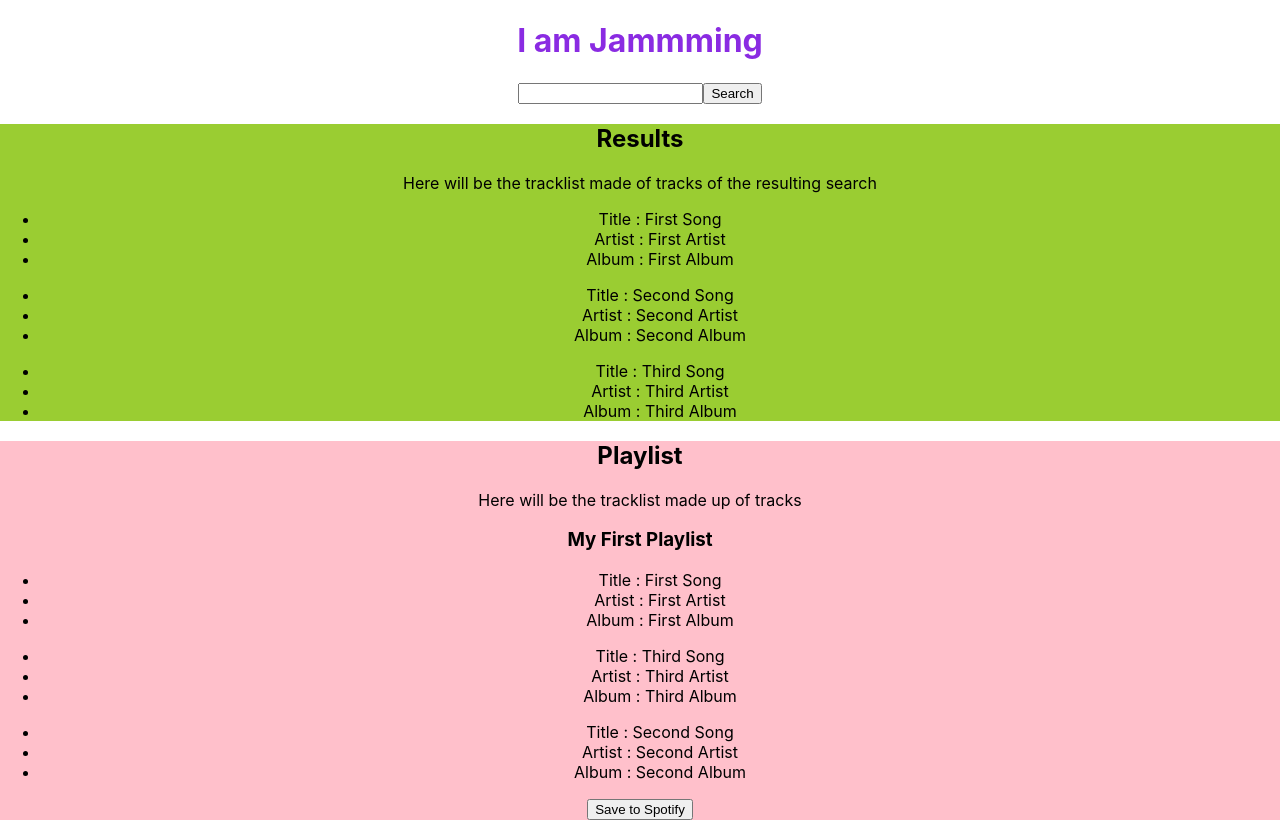
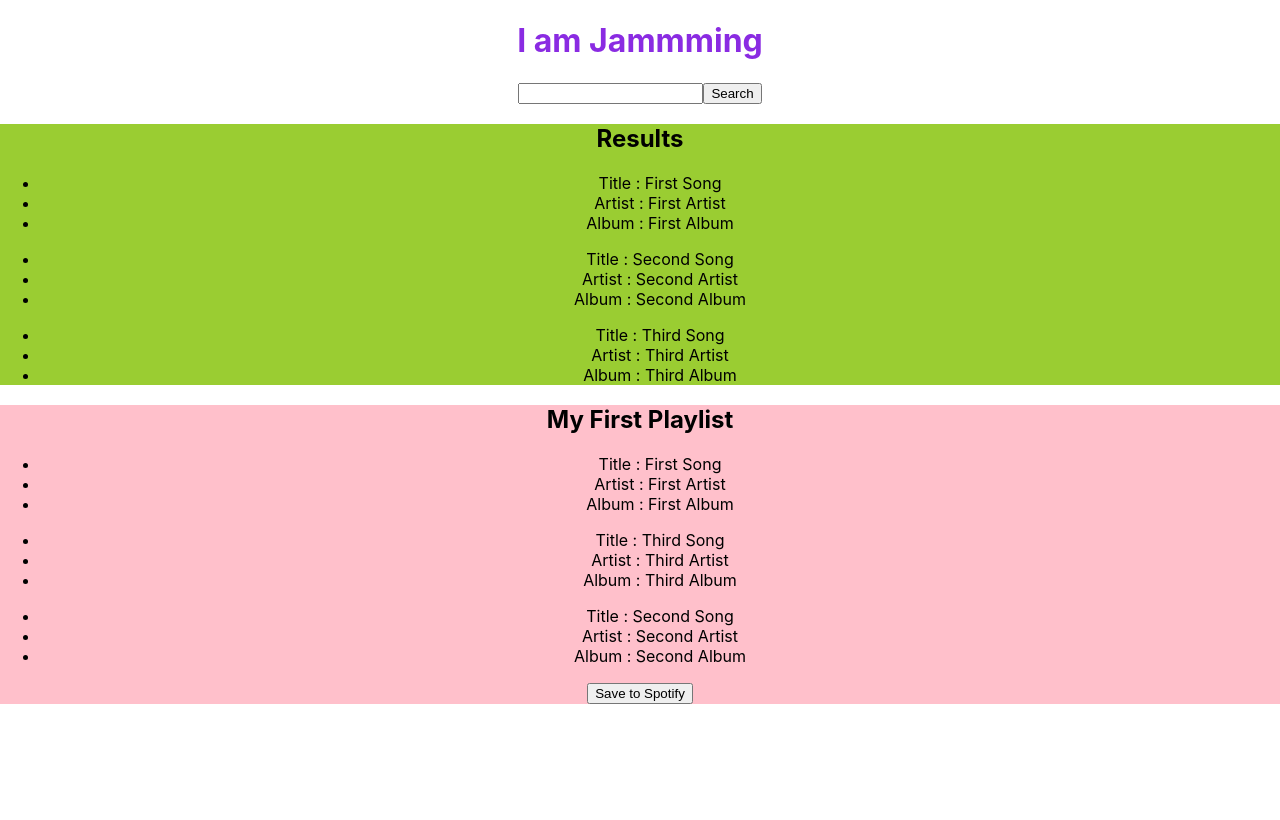
Before and after one commit to WhiteUnicorn95/jammming, a React (Create React App) app: page / in a window 1280 px wide. Built offline with nearby package versions, Linux system fonts and the light colour scheme.

Commit message:
delete placeholders in searchResults and Playlist

```diff
--- a/src/components/Playlist.js
+++ b/src/components/Playlist.js
@@ -5,9 +5,7 @@ import Tracklist from './Tracklist';
 function Playlist({playlist}) {
 
     return <div className = {styles.maindiv}>
-        <h2>Playlist</h2>
-        <p>Here will be the tracklist made up of tracks</p>
-        <h3>{playlist.name}</h3>
+        <h2>{playlist.name}</h2>
         <Tracklist songs={playlist.songs} />
         <button>Save to Spotify</button>
     </div>;
--- a/src/components/SearchResults.js
+++ b/src/components/SearchResults.js
@@ -1,12 +1,10 @@
 import React from 'react';
 import styles from './SearchResults.module.css';
 import Tracklist from './Tracklist';
-import Track from './Track';
 
 function SearchResults({songs}) {
     return <div className = {styles.maindiv}>
         <h2>Results</h2>
-        <p>Here will be the tracklist made of tracks of the resulting search</p>
         <Tracklist songs={songs} />
     </div>;
 };
```
